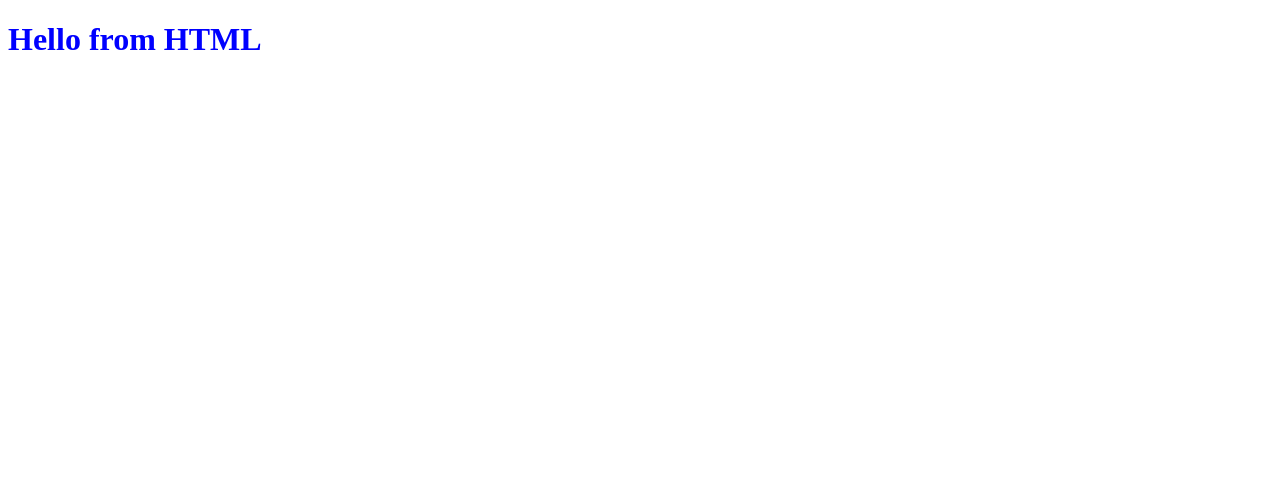
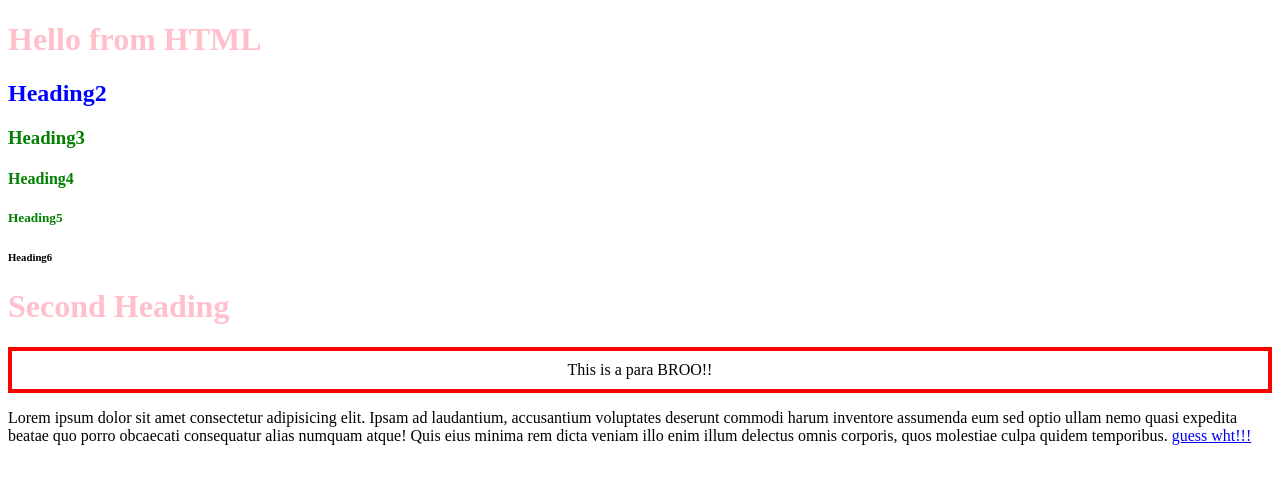
Before and after one commit to ARohini286/autosuggest, a website: page frontend/index.html in a window 1280 px wide. Drawn offline with Linux system fonts and the light colour scheme.

Commit message:
changes in css and html

```diff
--- a/frontend/css/index.css
+++ b/frontend/css/index.css
@@ -1,4 +1,17 @@
 h1{
-    color: blue;
+    color: pink;
 
 }
+#heading-2{
+    color: blue;
+}
+.heading{
+    color: green;
+}
+.para{
+    border: 4px;
+    border-color: red;
+    border-style: solid;
+    padding: 10px;
+    text-align: center;
+}
--- a/frontend/index.html
+++ b/frontend/index.html
@@ -8,6 +8,16 @@
 </head>
 <body>
     <h1>Hello from HTML</h1>
+    <h2 id="heading-2">Heading2</h2>
+    <h3 class="heading">Heading3</h3>
+    <h4 class="heading">Heading4</h4>
+    <h5 class="heading">Heading5</h5>
+    <h6 >Heading6</h6>
+    <h1>Second Heading</h1>
+    <p class="para">This is a para BROO!!</p>
+    Lorem ipsum dolor sit amet consectetur adipisicing elit. Ipsam ad laudantium, accusantium voluptates deserunt commodi harum inventore assumenda eum sed optio ullam nemo quasi expedita beatae quo porro obcaecati consequatur alias numquam atque! Quis eius minima rem dicta veniam illo enim illum delectus omnis corporis, quos molestiae culpa quidem temporibus.
+    <a href="https://www.being-infinity.com/" target="_blank">guess wht!!!</a>
+
     <script src="js/index.js"></script>
 </body>
 </html>
```
